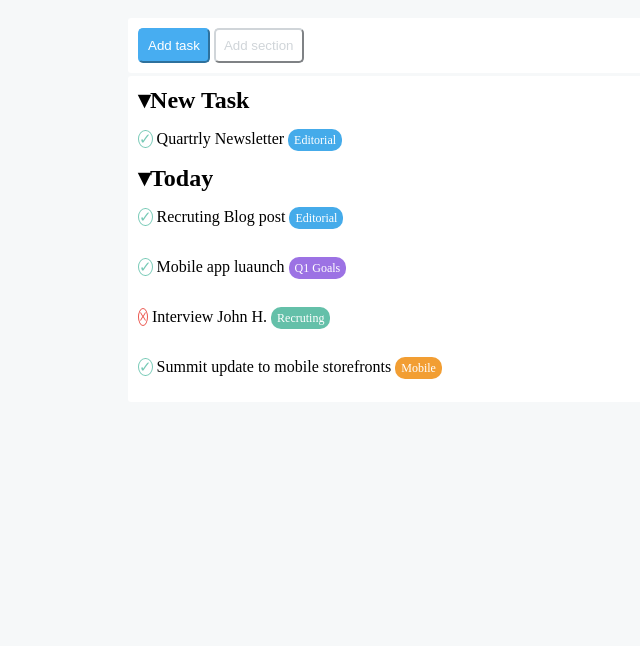
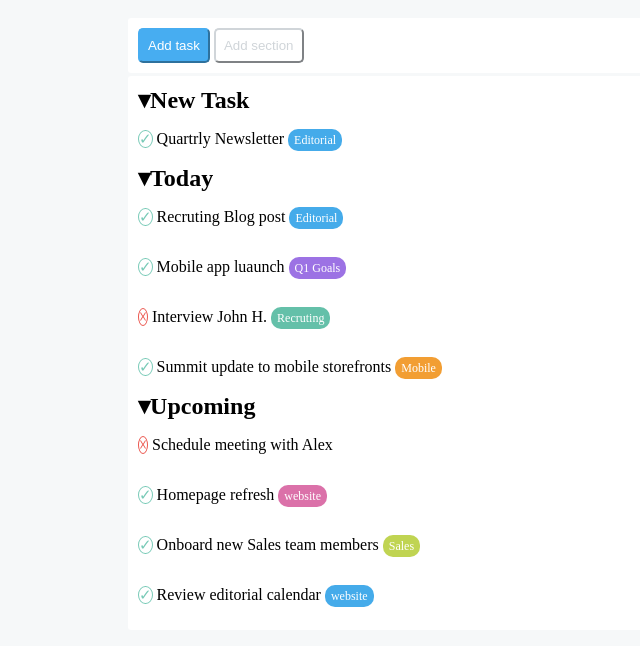
Before and after one commit to mariklim/html-css-toboolist, a plain HTML site: page index.html in a window 1280 px wide. Shown: the part 82-728 px from the top of the page, without its empty margins (0-640 px from the left). Drawn offline with Linux system fonts and the light colour scheme.

Commit message:
Add section Upcoming

```diff
--- a/css/style.css
+++ b/css/style.css
@@ -117,3 +117,20 @@ vertical-align: middle;
     border-radius: 10px;
     font-size: 12px;
 }
+
+
+.label-pink{
+    background-color:#db71a9;
+    color: white;
+    padding: 4px 6px;
+    border-radius: 10px;
+    font-size: 12px;
+}
+
+.label-lightgreen{
+    background-color:#c0d452;
+    color: white;
+    padding: 4px 6px;
+    border-radius: 10px;
+    font-size: 12px;
+}
--- a/index.html
+++ b/index.html
@@ -74,11 +74,33 @@
             </section>
             <!-- /Section-Today -->
 
-            <!-- Section-3 -->
-            <section>
+            <!-- Section-Upcoming -->
+                <section>
+                    <H2>&#9662;Upcoming</H2>
+                    <ul class="list">
+                        <li>
+                            <span class="symbol-2">&#9747;</span>
+                            Schedule meeting with Alex
+                        </li>
+                        <li>
+                            <span class="symbol">&#10003;</span>
+                            Homepage refresh
+                            <span class="label-pink">website</span>
+                        </li>
+                        <li>
+                            <span class="symbol">&#10003;</span>
+                            Onboard new Sales team members
+                            <span class="label-lightgreen">Sales</span>
+                        </li>
+                        <li>
+                            <span class="symbol">&#10003;</span>
+                            Review editorial calendar
+                            <span class="label-blue">website</span>
+                        </li>
+                    </ul>
+                </section>
+            <!-- /Section-Upcoming -->
 
-            </section>
-            <!-- /Section-3 -->
         </div>
         <!-- /Sections of the list -->
 
```
